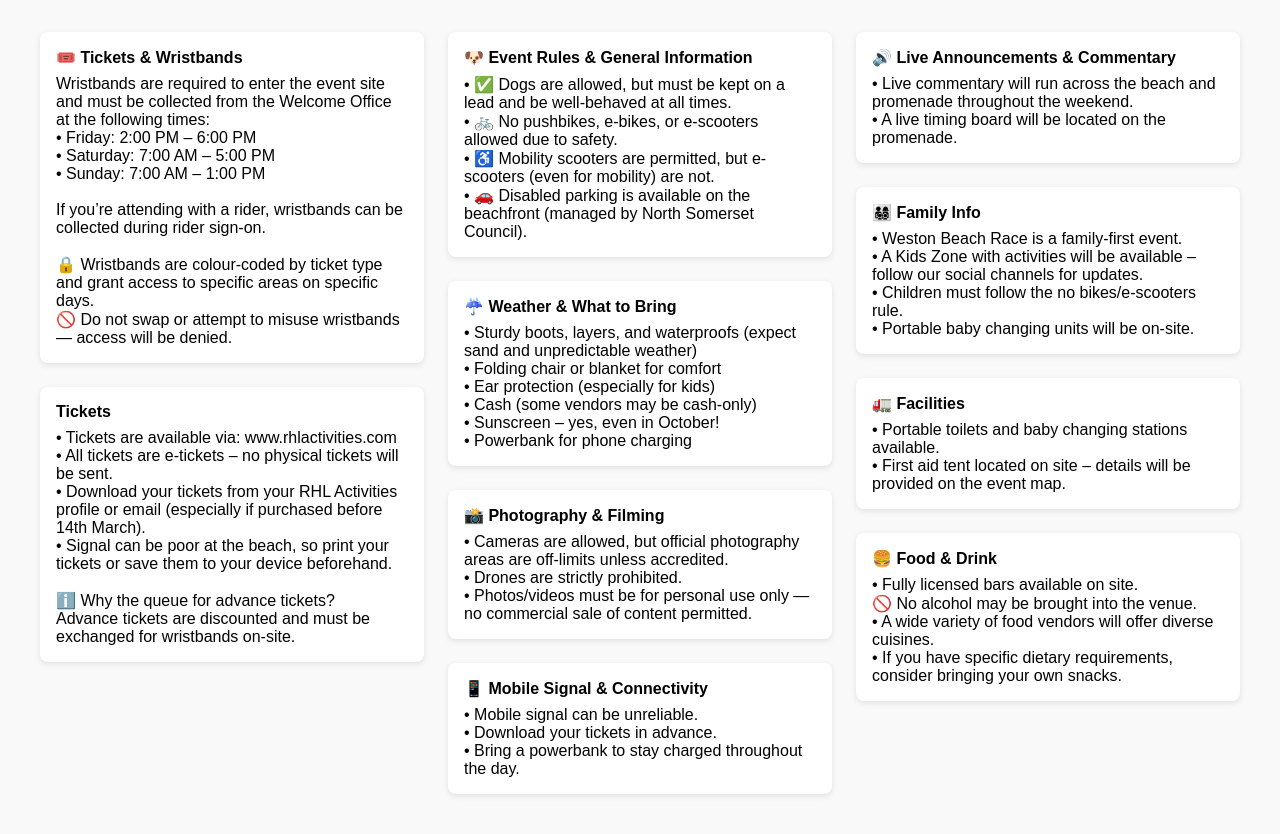
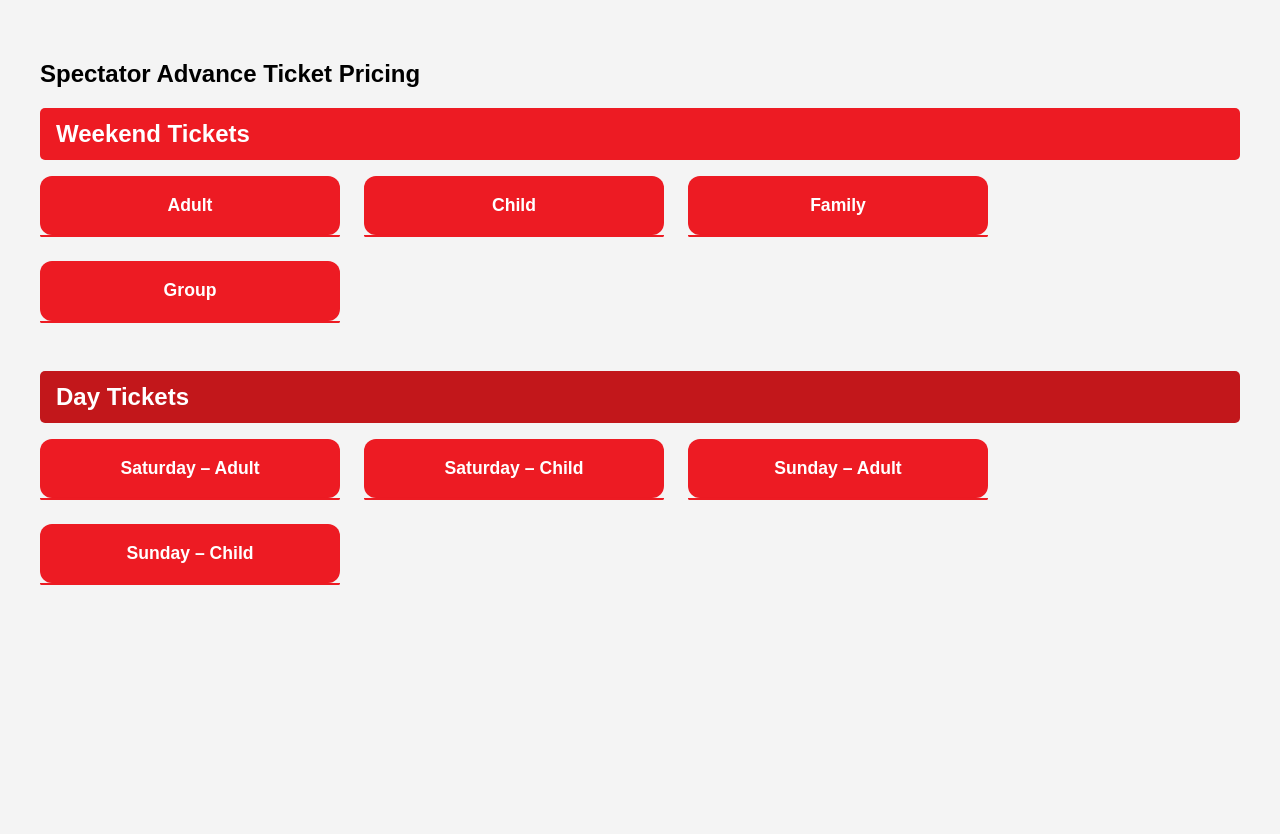
Before and after one commit to eloiserhl/Spectator-information, a plain HTML site: page index.html in a window 1280 px wide. After the commit the page ends 800 px from the top, so only its background shows below. Drawn offline with Linux system fonts and the light colour scheme.

Commit message:
Update index.html

```diff
--- a/index.html
+++ b/index.html
@@ -3,97 +3,199 @@
 <head>
   <meta charset="UTF-8">
   <meta name="viewport" content="width=device-width, initial-scale=1.0">
-  <title>FAQ Masonry</title>
+  <title>Spectator Ticket Pricing</title>
   <style>
     body {
-      font-family: Arial, sans-serif;
-      background-color: #f9f9f9;
-      margin: 0;
+      font-family: sans-serif;
+      background: #f4f4f4;
       padding: 2rem;
     }
-    .container {
-      max-width: 1200px;
-      margin: 0 auto;
+    .section {
+      margin-bottom: 3rem;
     }
-    .masonry {
-      column-count: 1;
-      column-gap: 1.5rem;
+    .section-title {
+      font-size: 1.5rem;
+      font-weight: bold;
+      margin-bottom: 1rem;
+      color: white;
+      padding: 0.75rem 1rem;
+      border-radius: 5px;
     }
-    @media (min-width: 640px) {
-      .masonry {
-        column-count: 2;
-      }
+    .weekend-title {
+      background: #ed1b23;
     }
-    @media (min-width: 768px) {
-      .masonry {
-        column-count: 3;
-      }
+    .day-title {
+      background: #c2171b;
     }
-    .card {
-      display: inline-block;
-      background-color: white;
-      margin-bottom: 1.5rem;
-      padding: 1rem;
-      box-shadow: 0 2px 6px rgba(0, 0, 0, 0.1);
-      border-radius: 8px;
-      max-width: 40ch;
-      white-space: pre-wrap;
-      break-inside: avoid;
+    .grid {
+      display: flex;
+      flex-wrap: wrap;
+      gap: 1.5rem;
     }
-    .card strong {
-      display: block;
-      margin-bottom: 0.5rem;
+    .ticket-card {
+      width: 300px;
+      overflow: hidden;
+    }
+    .ticket-header {
+      background: #ed1b23;
+      color: white;
+      padding: 1.2rem;
+      font-size: 1.1rem;
+      text-align: center;
+      font-weight: 600;
+      cursor: pointer;
+      border-radius: 12px;
+    }
+    .ticket-body {
+      max-height: 0;
+      overflow: hidden;
+      padding: 0;
+      background: #fff;
+      transition: max-height 0.4s ease, padding 0.4s ease;
+      border: 2px solid #ed1b23;
+      border-top: none;
+      border-radius: 0 0 12px 12px;
+      box-shadow: 0 4px 10px rgba(0, 0, 0, 0.05);
+    }
+    .ticket-card.active .ticket-body {
+      max-height: 500px;
+      padding: 1rem 1.2rem 1.5rem;
+    }
+    .price-row {
+      margin: 0.5rem 0;
+      padding: 0.5rem 0;
+      display: flex;
+      justify-content: space-between;
+      border-bottom: 1px solid #eee;
+      font-size: 0.95rem;
+    }
+    .price-row:last-child {
+      border-bottom: none;
+    }
+    .price-row span.past {
+      opacity: 0.4;
+      text-decoration: line-through;
+    }
+    .price-row span.current {
+      font-weight: bold;
+      color: #ed1b23;
+    }
+    .current-label {
+      font-size: 0.85rem;
+      font-style: italic;
+      margin-left: 0.4rem;
+      color: #ed1b23;
     }
   </style>
 </head>
 <body>
-  <div class="container">
-    <div class="masonry">
-      <div class="card"><strong>🎟️ Tickets & Wristbands</strong>Wristbands are required to enter the event site and must be collected from the Welcome Office at the following times:
-• Friday: 2:00 PM – 6:00 PM
-• Saturday: 7:00 AM – 5:00 PM
-• Sunday: 7:00 AM – 1:00 PM
 
-If you’re attending with a rider, wristbands can be collected during rider sign-on.
+  <h2>Spectator Advance Ticket Pricing</h2>
 
-🔒 Wristbands are colour-coded by ticket type and grant access to specific areas on specific days.
-🚫 Do not swap or attempt to misuse wristbands — access will be denied.</div>
-      <div class="card"><strong>Tickets</strong>• Tickets are available via: www.rhlactivities.com
-• All tickets are e-tickets – no physical tickets will be sent.
-• Download your tickets from your RHL Activities profile or email (especially if purchased before 14th March).
-• Signal can be poor at the beach, so print your tickets or save them to your device beforehand.
+  <div class="section">
+    <div class="section-title weekend-title">Weekend Tickets</div>
+    <div class="grid">
+      <div class="ticket-card">
+        <div class="ticket-header" onclick="toggleCard(this)">Adult</div>
+        <div class="ticket-body">
+          <p>Valid for Saturday & Sunday access.</p>
+          <div class="price-row"><span class="past">26.03.25: £38</span></div>
+          <div class="price-row"><span class="past">31.05.25: £48</span></div>
+          <div class="price-row"><span class="current">26.09.25: £58</span><span class="current-label">--- Current Price</span></div>
+          <div class="price-row"><span>Face Value:</span> <span class="current">£70</span></div>
+        </div>
+      </div>
 
-ℹ️ Why the queue for advance tickets?
-Advance tickets are discounted and must be exchanged for wristbands on-site.</div>
-      <div class="card"><strong>🐶 Event Rules & General Information</strong>• ✅ Dogs are allowed, but must be kept on a lead and be well-behaved at all times.
-• 🚲 No pushbikes, e-bikes, or e-scooters allowed due to safety.
-• ♿ Mobility scooters are permitted, but e-scooters (even for mobility) are not.
-• 🚗 Disabled parking is available on the beachfront (managed by North Somerset Council).</div>
-      <div class="card"><strong>☔ Weather & What to Bring</strong>• Sturdy boots, layers, and waterproofs (expect sand and unpredictable weather)
-• Folding chair or blanket for comfort
-• Ear protection (especially for kids)
-• Cash (some vendors may be cash-only)
-• Sunscreen – yes, even in October!
-• Powerbank for phone charging</div>
-      <div class="card"><strong>📸 Photography & Filming</strong>• Cameras are allowed, but official photography areas are off-limits unless accredited.
-• Drones are strictly prohibited.
-• Photos/videos must be for personal use only — no commercial sale of content permitted.</div>
-      <div class="card"><strong>📱 Mobile Signal & Connectivity</strong>• Mobile signal can be unreliable.
-• Download your tickets in advance.
-• Bring a powerbank to stay charged throughout the day.</div>
-      <div class="card"><strong>🔊 Live Announcements & Commentary</strong>• Live commentary will run across the beach and promenade throughout the weekend.
-• A live timing board will be located on the promenade.</div>
-      <div class="card"><strong>👨‍👩‍👧‍👦 Family Info</strong>• Weston Beach Race is a family-first event.
-• A Kids Zone with activities will be available – follow our social channels for updates.
-• Children must follow the no bikes/e-scooters rule.
-• Portable baby changing units will be on-site.</div>
-      <div class="card"><strong>🚛 Facilities</strong>• Portable toilets and baby changing stations available.
-• First aid tent located on site – details will be provided on the event map.</div>
-      <div class="card"><strong>🍔 Food & Drink</strong>• Fully licensed bars available on site.
-🚫 No alcohol may be brought into the venue.
-• A wide variety of food vendors will offer diverse cuisines.
-• If you have specific dietary requirements, consider bringing your own snacks.</div>
+      <div class="ticket-card">
+        <div class="ticket-header" onclick="toggleCard(this)">Child</div>
+        <div class="ticket-body">
+          <p>Age 7–15, valid for Saturday & Sunday.</p>
+          <div class="price-row"><span class="past">26.03.25: £8</span></div>
+          <div class="price-row"><span class="past">31.05.25: £13</span></div>
+          <div class="price-row"><span class="current">26.09.25: £13</span><span class="current-label">--- Current Price</span></div>
+          <div class="price-row"><span>Face Value:</span> <span class="current">£20</span></div>
+        </div>
+      </div>
+
+      <div class="ticket-card">
+        <div class="ticket-header" onclick="toggleCard(this)">Family</div>
+        <div class="ticket-body">
+          <p>Includes 2 Adults and 2 Children (ages 7–15).</p>
+          <div class="price-row"><span class="past">26.03.25: £90</span></div>
+          <div class="price-row"><span class="past">31.05.25: £122</span></div>
+          <div class="price-row"><span class="current">26.09.25: £140</span><span class="current-label">--- Current Price</span></div>
+          <div class="price-row"><span>Face Value:</span> <span class="current">£160</span></div>
+        </div>
+      </div>
+
+      <div class="ticket-card">
+        <div class="ticket-header" onclick="toggleCard(this)">Group</div>
+        <div class="ticket-body">
+          <p>4 Adult tickets, valid both days.</p>
+          <div class="price-row"><span class="past">26.03.25: £150</span></div>
+          <div class="price-row"><span class="past">31.05.25: £190</span></div>
+          <div class="price-row"><span class="current">26.09.25: £230</span><span class="current-label">--- Current Price</span></div>
+          <div class="price-row"><span>Face Value:</span> <span class="current">£280</span></div>
+        </div>
+      </div>
     </div>
   </div>
+
+  <div class="section">
+    <div class="section-title day-title">Day Tickets</div>
+    <div class="grid">
+      <div class="ticket-card">
+        <div class="ticket-header" onclick="toggleCard(this)">Saturday – Adult</div>
+        <div class="ticket-body">
+          <p>Valid for Saturday only.</p>
+          <div class="price-row"><span class="past">26.03.25: £20</span></div>
+          <div class="price-row"><span class="past">31.05.25: £25</span></div>
+          <div class="price-row"><span class="current">26.09.25: £30</span><span class="current-label">--- Current Price</span></div>
+          <div class="price-row"><span>Face Value:</span> <span class="current">£35</span></div>
+        </div>
+      </div>
+
+      <div class="ticket-card">
+        <div class="ticket-header" onclick="toggleCard(this)">Saturday – Child</div>
+        <div class="ticket-body">
+          <p>Age 7–15, valid for Saturday only.</p>
+          <div class="price-row"><span class="past">26.03.25: £5</span></div>
+          <div class="price-row"><span class="past">31.05.25: £7.5</span></div>
+          <div class="price-row"><span class="current">26.09.25: £7.5</span><span class="current-label">--- Current Price</span></div>
+          <div class="price-row"><span>Face Value:</span> <span class="current">£10</span></div>
+        </div>
+      </div>
+
+      <div class="ticket-card">
+        <div class="ticket-header" onclick="toggleCard(this)">Sunday – Adult</div>
+        <div class="ticket-body">
+          <p>Valid for Sunday only.</p>
+          <div class="price-row"><span class="past">26.03.25: £20</span></div>
+          <div class="price-row"><span class="past">31.05.25: £25</span></div>
+          <div class="price-row"><span class="current">26.09.25: £30</span><span class="current-label">--- Current Price</span></div>
+          <div class="price-row"><span>Face Value:</span> <span class="current">£35</span></div>
+        </div>
+      </div>
+
+      <div class="ticket-card">
+        <div class="ticket-header" onclick="toggleCard(this)">Sunday – Child</div>
+        <div class="ticket-body">
+          <p>Age 7–15, valid for Sunday only.</p>
+          <div class="price-row"><span class="past">26.03.25: £5</span></div>
+          <div class="price-row"><span class="past">31.05.25: £7.5</span></div>
+          <div class="price-row"><span class="current">26.09.25: £7.5</span><span class="current-label">--- Current Price</span></div>
+          <div class="price-row"><span>Face Value:</span> <span class="current">£10</span></div>
+        </div>
+      </div>
+    </div>
+  </div>
+
+  <script>
+    function toggleCard(header) {
+      const card = header.closest('.ticket-card');
+      card.classList.toggle('active');
+    }
+  </script>
+
 </body>
 </html>
```
